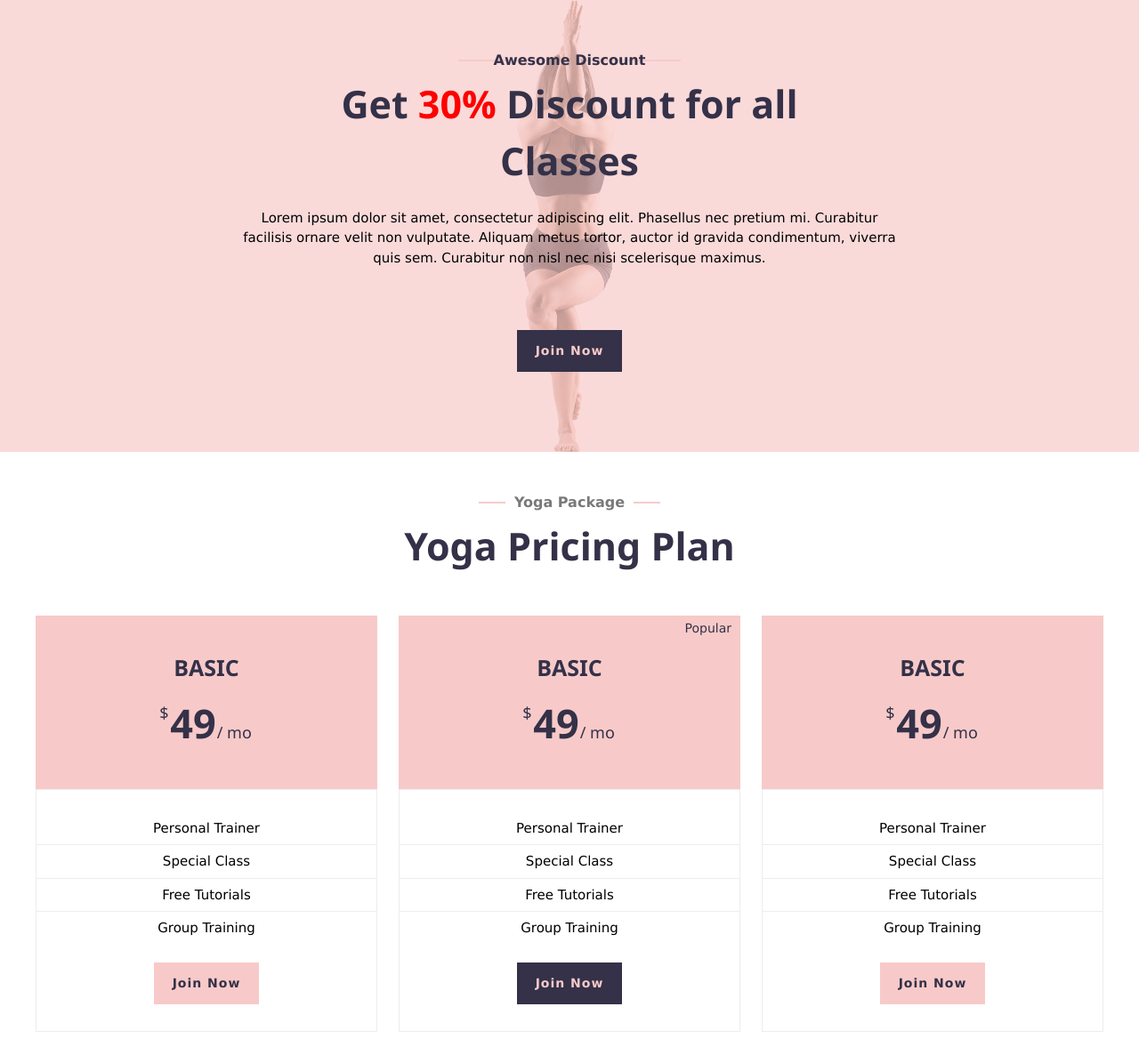
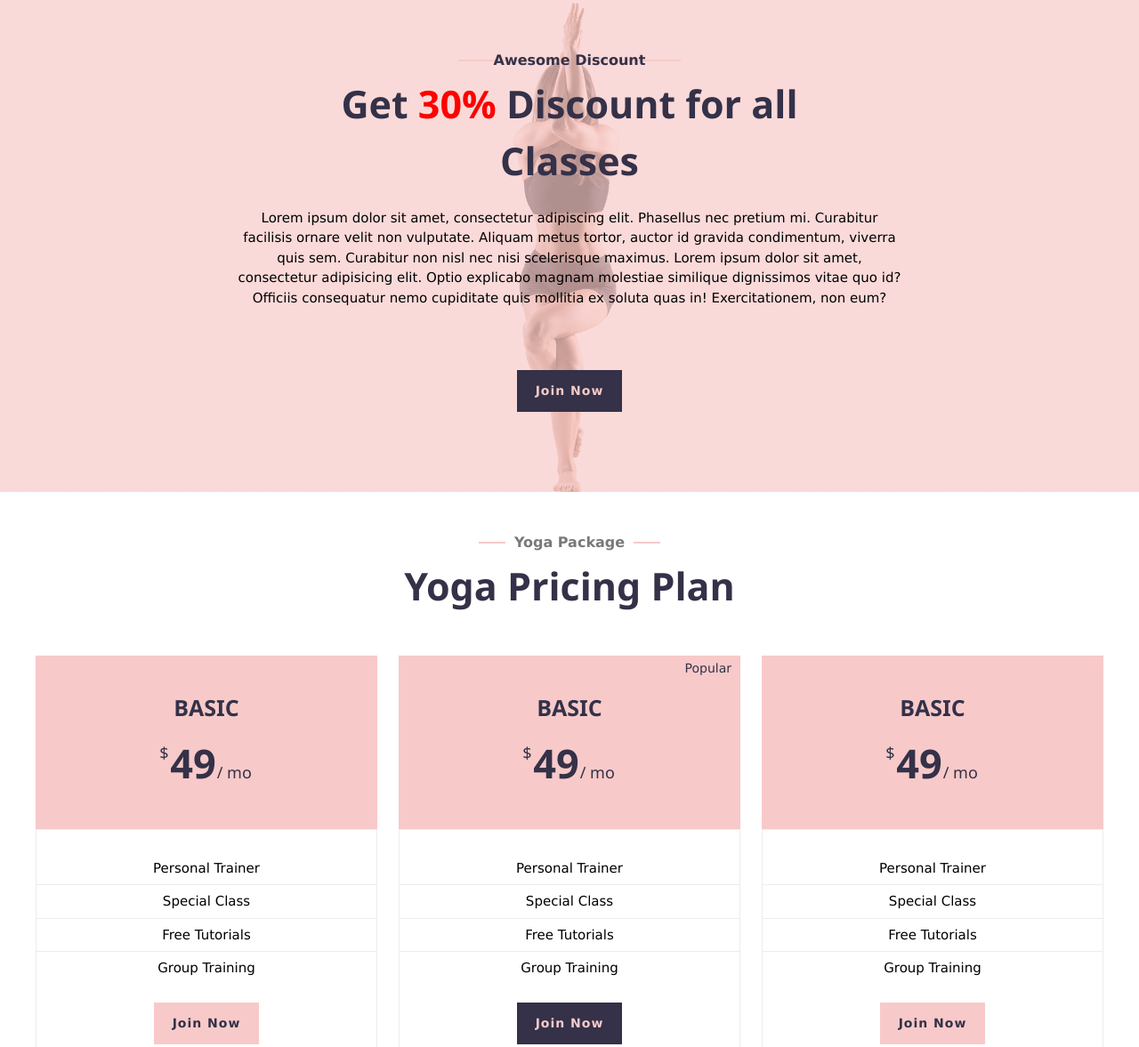
Before and after one commit to EmraanIqbal/yoga-template, a plain HTML site: page index.html in a window 1280 px wide. Shown: the part 3470-4647 px from the top of the page at 89% size. Drawn offline with nearby package versions, Linux system fonts and the light colour scheme.

Commit message:
index.html

```diff
--- a/index.html
+++ b/index.html
@@ -375,7 +375,10 @@
           Lorem ipsum dolor sit amet, consectetur adipiscing elit. Phasellus nec
           pretium mi. Curabitur facilisis ornare velit non vulputate. Aliquam
           metus tortor, auctor id gravida condimentum, viverra quis sem.
-          Curabitur non nisl nec nisi scelerisque maximus.
+          Curabitur non nisl nec nisi scelerisque maximus. Lorem ipsum dolor sit
+          amet, consectetur adipisicing elit. Optio explicabo magnam molestiae
+          similique dignissimos vitae quo id? Officiis consequatur nemo
+          cupiditate quis mollitia ex soluta quas in! Exercitationem, non eum?
         </p>
         <div class="discount-action"><a class="btn">Join Now</a></div>
       </div>
```
